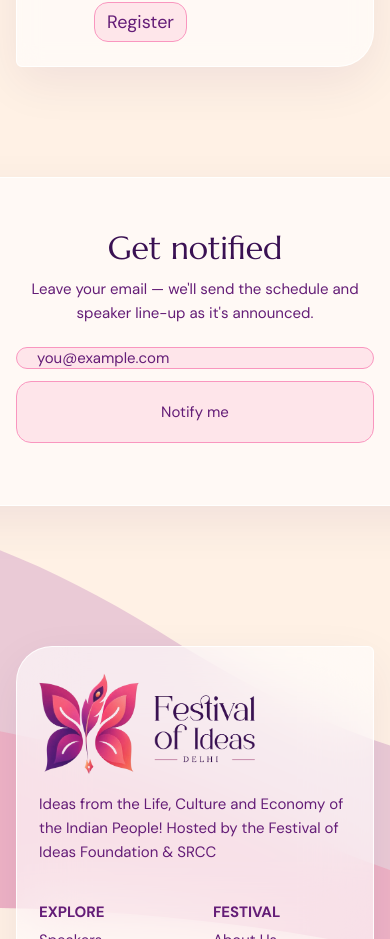
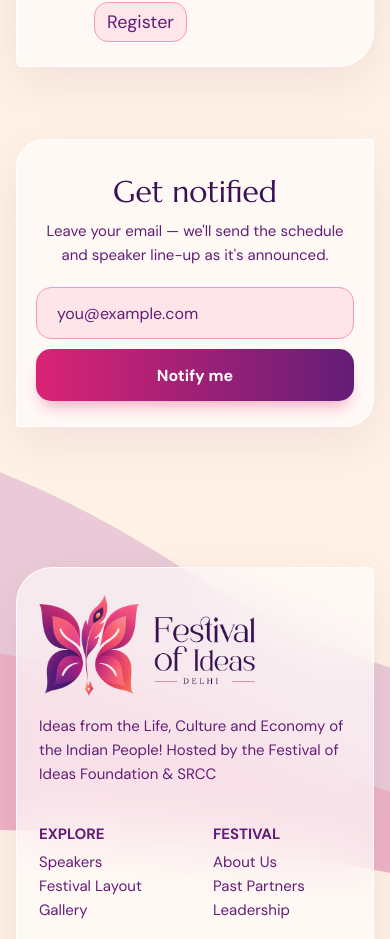
Before and after one commit to Festival-of-Ideas/foi-website, a Next.js app: page / in a window 390 px wide. Shown: the part 5630-6569 px from the top of the page. Built offline with nearby package versions, Linux system fonts and the light colour scheme.

Commit message:
Make Get notified responsive and tighten mobile/tablet layout
- Get notified becomes a contained card on phones with full-height input and gradient button
- Hero illustration overlaps the CTAs less on tablets
- Smaller leadership card text on phones

```diff
--- a/styles/home.css
+++ b/styles/home.css
@@ -81,7 +81,7 @@
 .sp-card:hover .sp-portrait img{ transform:scale(1.05); }
 .sp-card h4{ margin:16px 0 0; font-family:'DM Sans', var(--body); font-weight:700; font-size:21px; line-height:1.2; color:var(--ink); }
 .sp-card p{ margin:6px 0 0; font-family:'DM Sans', var(--body); font-size:15px; line-height:1.4; color:rgba(100,29,119,.85); }
-@media (max-width:1100px){ .sp-row{ grid-template-columns:repeat(4, 200px); gap:20px 32px; } }
+@media (max-width:1100px){ .sp-row{ grid-template-columns:repeat(4, 200px); gap:20px 32px; } .hero-art{ margin-top:-11vw; } }
 @media (max-width:940px){ .sp-row{ grid-template-columns:repeat(2, 200px); gap:36px 32px; } .sp-row > *{ margin-top:0 !important; } }
 @media (max-width:480px){
   .sp-row{ grid-template-columns:repeat(2, minmax(0,1fr)); gap:28px 16px; }
@@ -120,7 +120,7 @@
 .notify-msg.show{ opacity:1; }
 .notify .leaf{ z-index:1; }
 
-@media (max-width:860px){ .info-grid{ grid-template-columns:1fr; gap:20px; } .info-card{ padding:28px 24px 30px; } }
+@media (max-width:860px){ .info-grid{ grid-template-columns:1fr; gap:20px; } .info-card{ padding:28px 24px 30px; } .notify::before{ inset:0 -24px; } }
 @media (max-width:640px){
   .hero-copy{ padding-top:116px; }
   .hero-bfly{ width:72px; height:72px; }
@@ -135,7 +135,15 @@
   .register-head{ padding:0; }
   .register-card{ padding:22px 20px 24px 14px; grid-template-columns:44px 1fr; }
   .reg-icon{ width:44px; height:44px; }
-  .notify-form{ flex-direction:column; }
-  .notify-form button{ width:100%; }
+  /* Get notified: a contained card on phones instead of the edge-to-edge desktop band */
+  .notify{ margin:72px 16px 0; padding:36px 20px 26px; }
+  .notify::before{ inset:0; border-radius:28px 4px 28px 4px; }
+  .notify .home-title{ font-size:30px; }
+  .notify p{ max-width:30ch; font-size:15px; }
+  .notify-form{ flex-direction:column; gap:10px; margin-top:20px; }
+  .notify-form input, .notify-form button{ flex:none; height:52px; font-size:16px; }
+  .notify-msg{ margin-top:8px; min-height:0; }
+  .notify-msg:empty{ display:none; }
+  .notify-form button{ width:100%; background:var(--grad); border:0; color:#fff; font-weight:600; box-shadow:0 10px 16px -6px rgba(219,35,117,.4); }
   .leaf{ display:none; }
 }
--- a/styles/speakers.css
+++ b/styles/speakers.css
@@ -23,7 +23,7 @@
 .leader-group h3{ margin:0 0 22px; color:var(--ink); font-size:clamp(28px,3vw,40px); }
 .speaker-grid{ display:grid; grid-template-columns:repeat(3,1fr); gap:28px; }
 @media (max-width:980px){ .speaker-grid{ grid-template-columns:repeat(2,minmax(0,1fr)); } }
-@media (max-width:560px){ .speaker-grid{ gap:12px; } .speaker-card{ padding:12px !important; } .speaker-card h4{ font-size:14px !important; } }
+@media (max-width:560px){ .speaker-grid{ gap:12px; } .speaker-card{ padding:12px !important; border-radius:24px 4px 24px 4px; } .speaker-card h4{ font-size:14px !important; } .speaker-card .role{ font-size:12px; line-height:1.4; } .speaker-card .tag{ font-size:10.5px; padding:4px 9px; } }
 .speaker-card{ padding:22px; text-align:left; transition: transform .4s var(--ease), box-shadow .4s var(--ease); }
 .speaker-card:hover{ transform:translateY(-6px); box-shadow:0 26px 60px rgba(58,17,83,.11); }
 .avatar-btn{ position:relative; width:100%; aspect-ratio:107/118; margin-bottom:14px; display:flex; align-items:center; justify-content:center; font-family:var(--display); font-size:40px; color:#fff; border-radius:40px 0 40px 0; overflow:hidden; }
```
